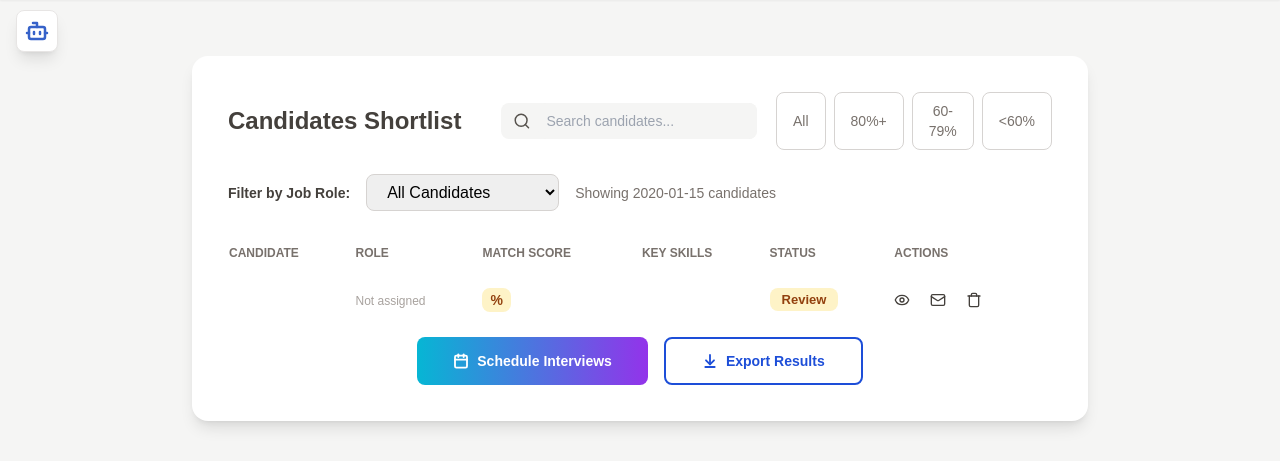
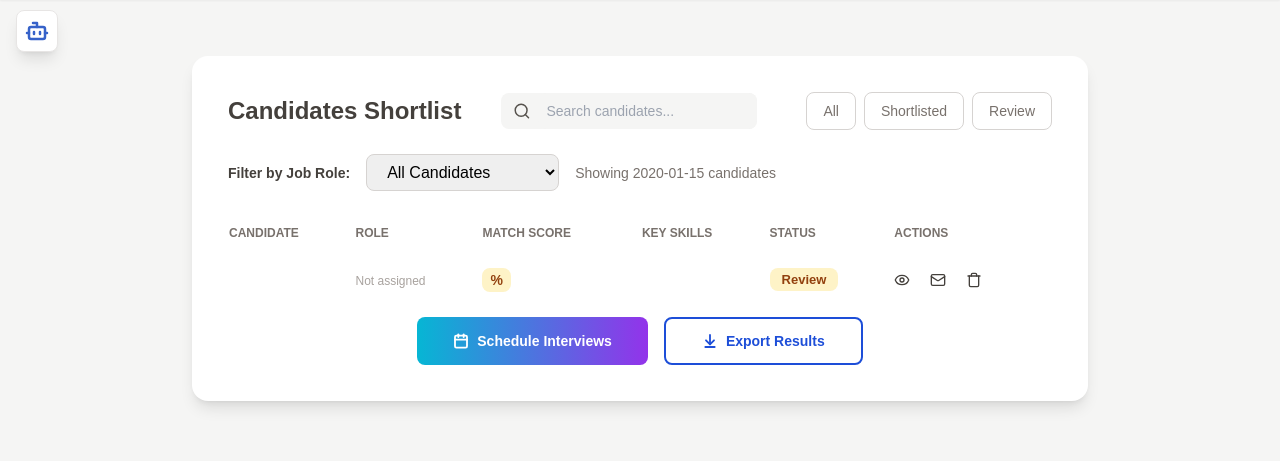
Before and after one commit to vishalipar/AI-Resume-Screening, a Django app: template resume_screening/templates/candidates.html in a window 1280 px wide. Shown: the part 70-531 px from the top of the page. Run offline with Django 5.2, Linux system fonts and the light colour scheme; data comes from the database, SQL or seed files in the repository; the template is opened without the code that fills it: values that come from a table or form of the project are taken from there, most other values are stand-ins (such as "Sample title", 1, 10 or a date in 2020); some libraries are stand-ins or nearby versions.

Commit message:
Replace filters by shortlisted and review of candidates page

```diff
--- a/resume_screening/templates/candidates.html
+++ b/resume_screening/templates/candidates.html
@@ -15,13 +15,10 @@
                 All
             </button>
             <button onclick = "filterByScore(80,100)" class='px-4 py-2 text-stone-500 border border-stone-300 rounded-lg'>
-                80%+
+                Shortlisted
             </button>
-            <button onclick = "filterByScore(60,79)" class='px-4 py-2 text-stone-500 border border-stone-300 rounded-lg'>
-                60-79%
-            </button>
-            <button onclick = "filterByScore(0,59)" class='px-4 py-2 text-stone-500 border border-stone-300 rounded-lg'>
-                <60%
+            <button onclick = "filterByScore(0,79)" class='px-4 py-2 text-stone-500 border border-stone-300 rounded-lg'>
+                Review
             </button>
         </div>
     </div>
```
